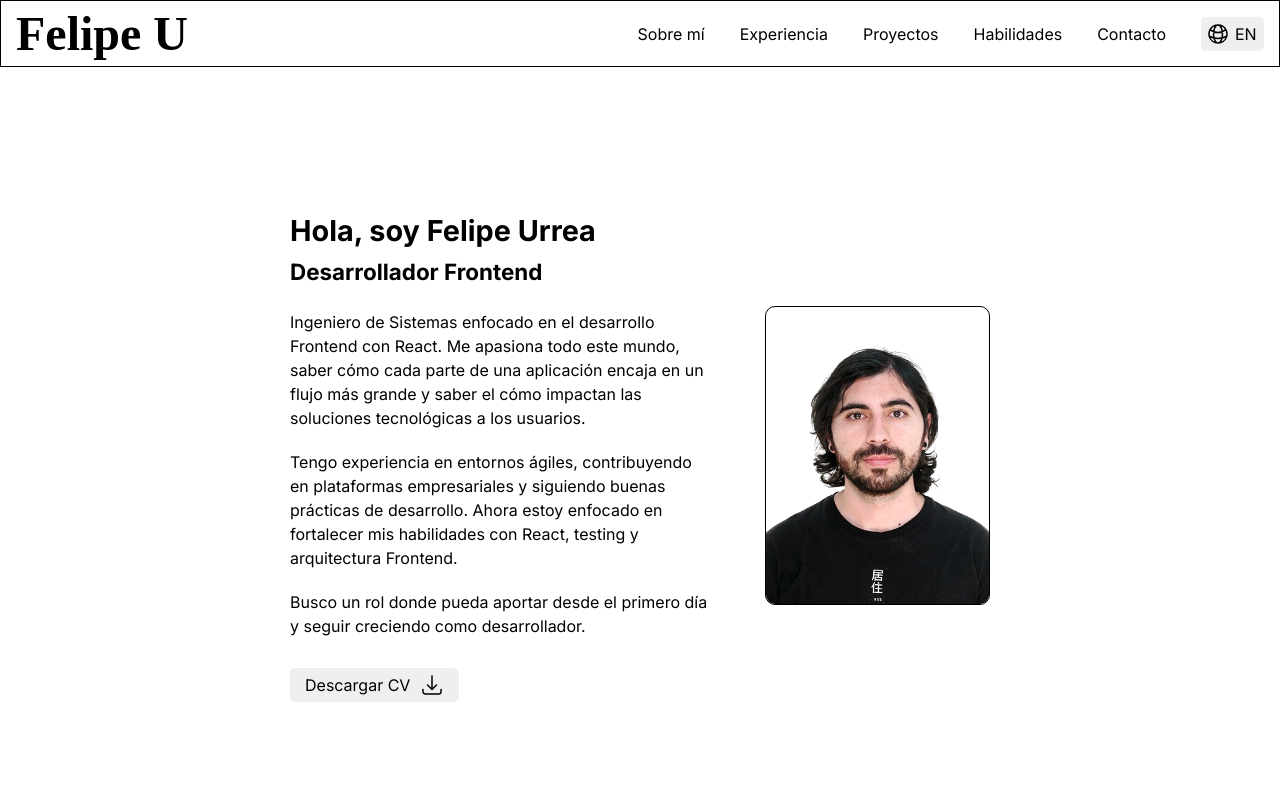
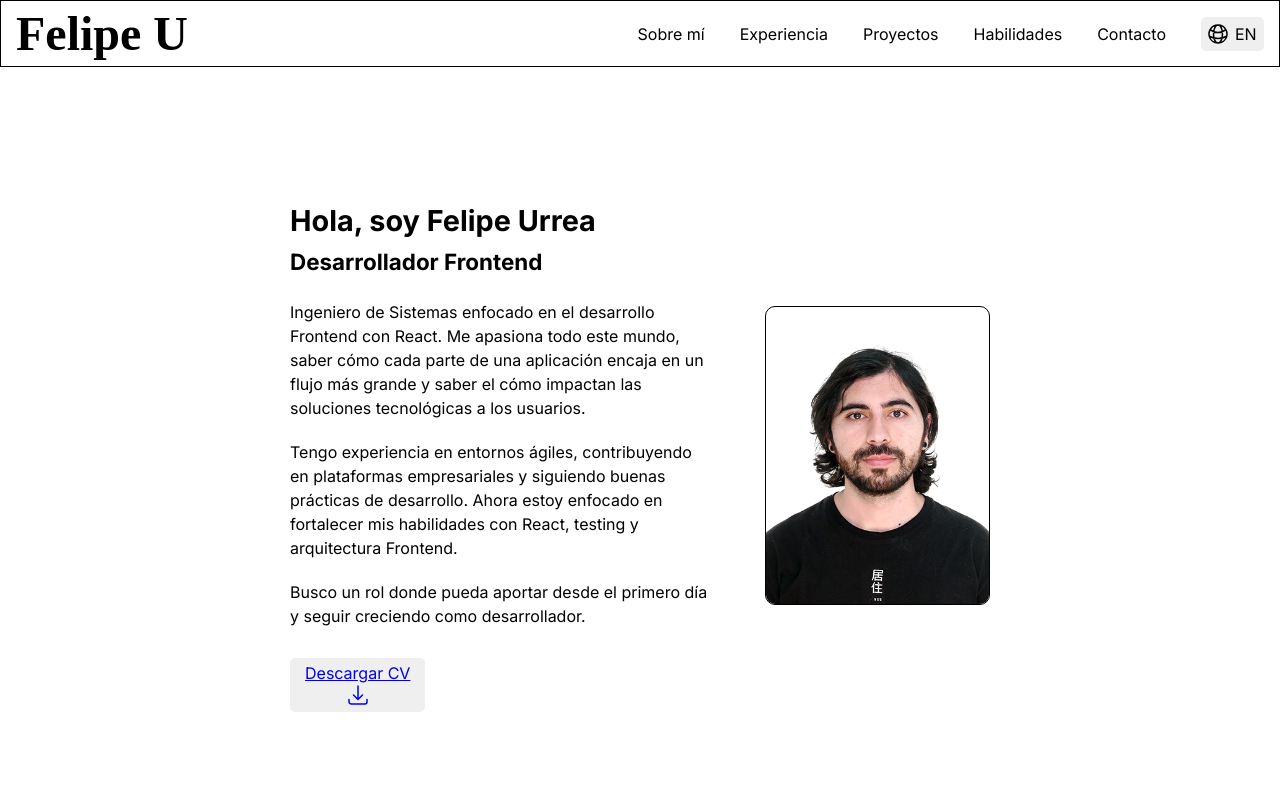
Before and after one commit to felipe-u/portfolio, a React (Vite) app: page / in a window 1280 px wide. Shown: the top 800 px of the page. Built offline with nearby package versions, Linux system fonts and the light colour scheme; a web font is replaced by a local one.

Commit message:
feat: Implement CV download feature

```diff
--- a/src/pages/About.tsx
+++ b/src/pages/About.tsx
@@ -15,10 +15,12 @@ export function AboutPage() {
         <br />
         <p>{t('about.p3')}</p>
         <button className='primary-btn cv-btn'>
-          {t('ui.download')}
-          <span>
-            <DownloadIcon />
-          </span>
+          <a href='/CV.pdf' download='CV-FELIPE-U.pdf'>
+            {t('ui.download')}
+            <span>
+              <DownloadIcon />
+            </span>
+          </a>
         </button>
       </div>
       <div className='photo-container'>
```
Also changed, not shown: 1 other file (tests, documents, lock files or other folders).
